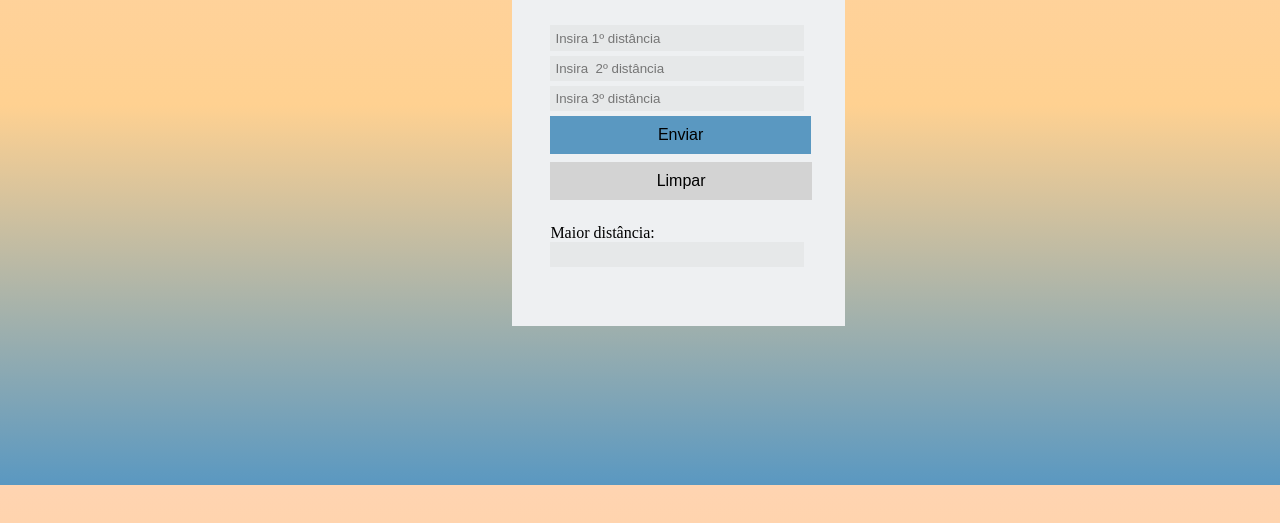
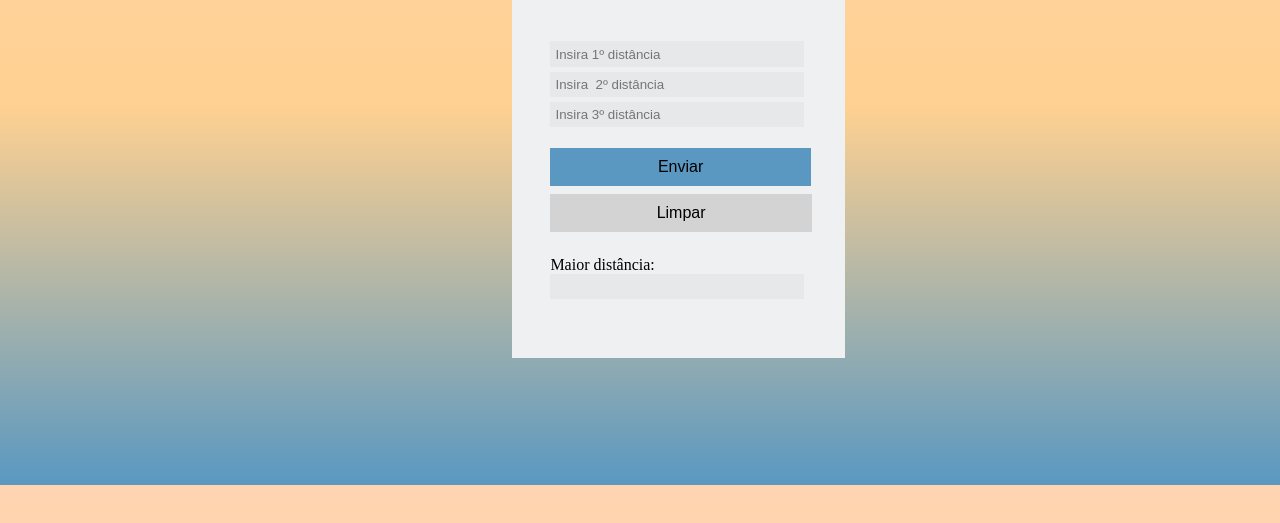
Before and after one commit to angelica-shigematsu/javascript, a plain HTML site: page exercicio/exercicio16/index.html in a window 1280 px wide. Shown: the part 275-798 px from the top of the page. Drawn offline with Linux system fonts and the light colour scheme.

Commit message:
alter code

```diff
--- a/exercicio/exercicio16/index.html
+++ b/exercicio/exercicio16/index.html
@@ -10,7 +10,7 @@
 <body>
   <div class="card">
     <h1>Mostrar a maior distância</h1>
-    <div class="card-field">
+    <div class="field">
       <div class="mensagem">
 
       </div>
--- a/exercicio/exercicio16/maiorDistancia.js
+++ b/exercicio/exercicio16/maiorDistancia.js
@@ -25,9 +25,9 @@ function classificarMaiorDistancia() {
 
   let segundoMaiorNumero = (segundaDistancia >= primeiraDistancia) && (segundaDistancia > terceiraDistancia);
 
-  let terceiroMaiorNumero = terceiraDistancia >= primeiraDistancia && terceiraDistancia > segundaDistancia;
+  let terceiroMaiorNumero = (terceiraDistancia >= primeiraDistancia) && (terceiraDistancia > segundaDistancia);
 
-  let numerosIguais = terceiraDistancia === primeiraDistancia && terceiraDistancia === segundaDistancia;
+  let numerosIguais = (terceiraDistancia === primeiraDistancia) && (terceiraDistancia === segundaDistancia);
 
   if (primeiroMaiorNumero)  {
     imprimirMensagemErro(mensagemHtml, "");
```
